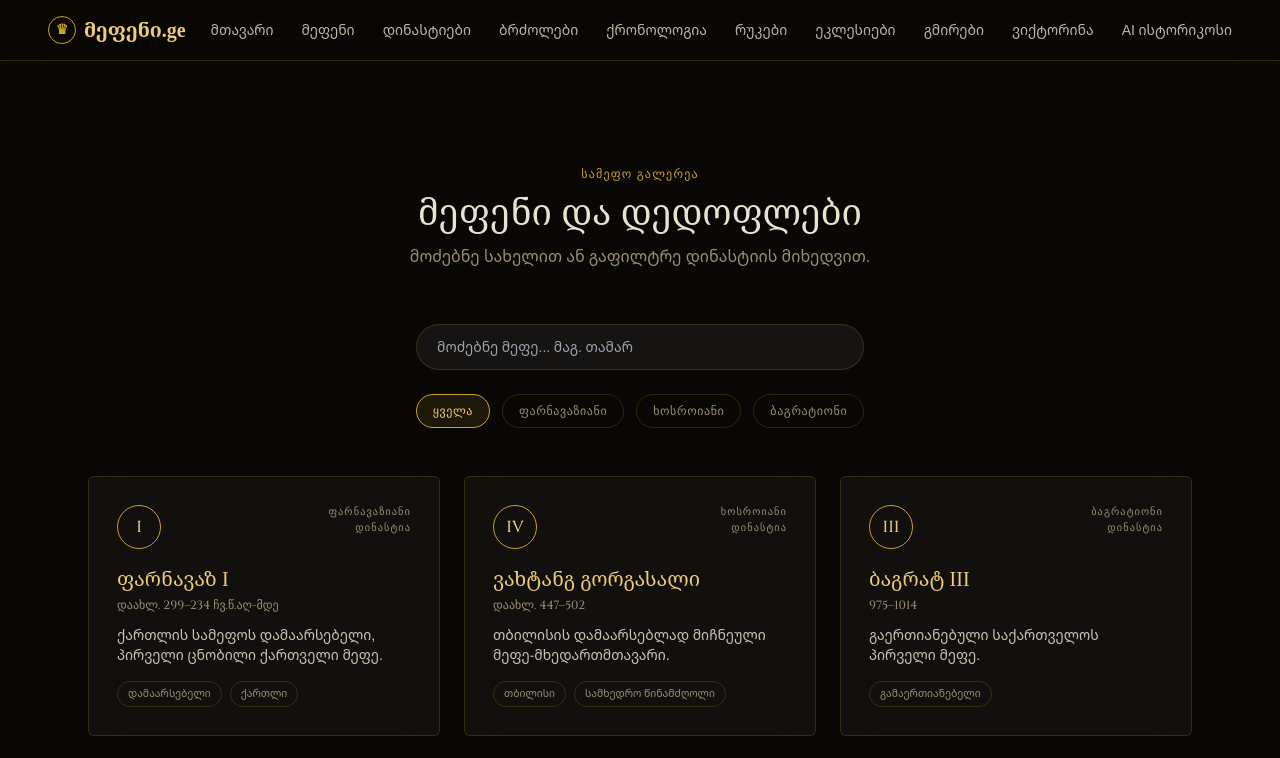
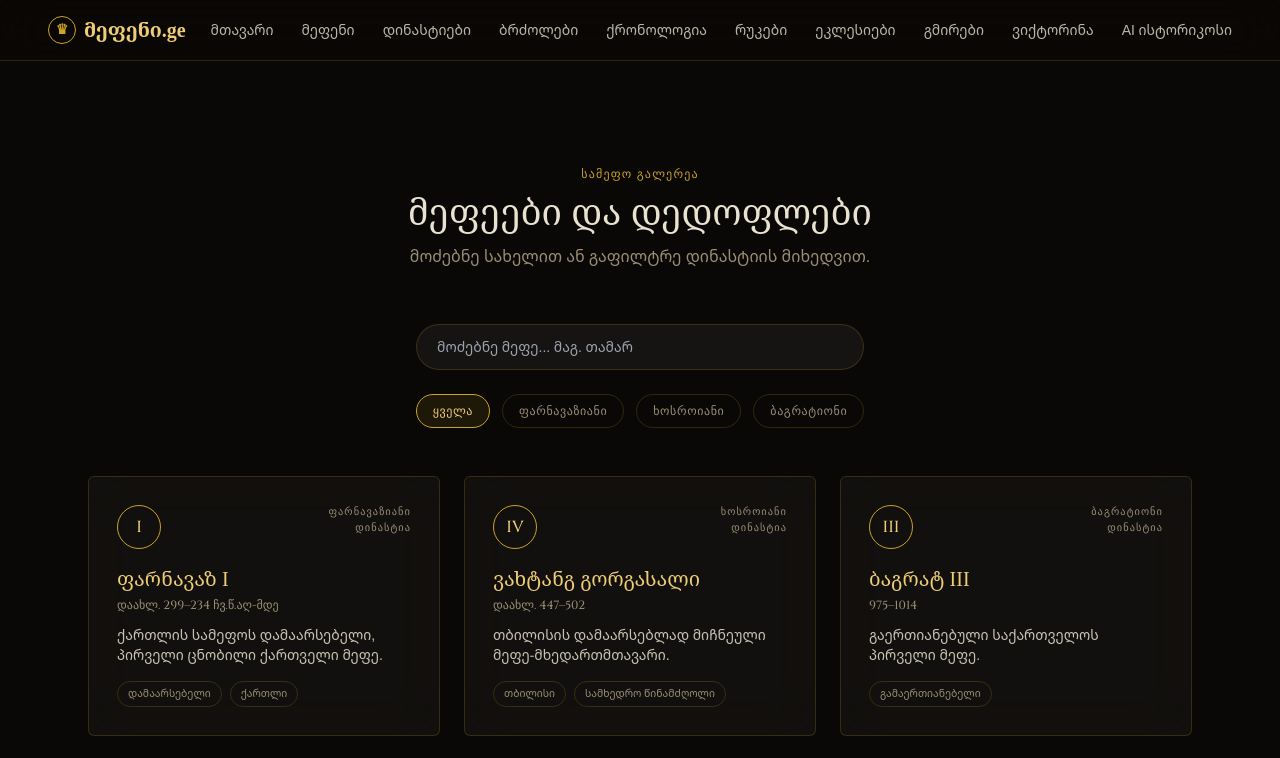
Before and after one commit to chkona/mefeni-com, a Next.js app: page /kings in a window 1280 px wide. Shown: the top 758 px of the page. Built offline with nearby package versions, Linux system fonts and the light colour scheme.

Commit message:
Update page.tsx

```diff
--- a/app/kings/page.tsx
+++ b/app/kings/page.tsx
@@ -21,7 +21,7 @@ export default function KingsPage() {
     <section className="max-w-6xl mx-auto px-6 py-20">
       <div className="text-center max-w-xl mx-auto mb-14">
         <span className="font-num text-xs tracking-widest uppercase text-gold">სამეფო გალერეა</span>
-        <h1 className="font-display text-4xl mt-2">მეფენი და დედოფლები</h1>
+        <h1 className="font-display text-4xl mt-2">მეფეები და დედოფლები</h1>
         <p className="text-muted mt-3">მოძებნე სახელით ან გაფილტრე დინასტიის მიხედვით.</p>
       </div>
 
```
